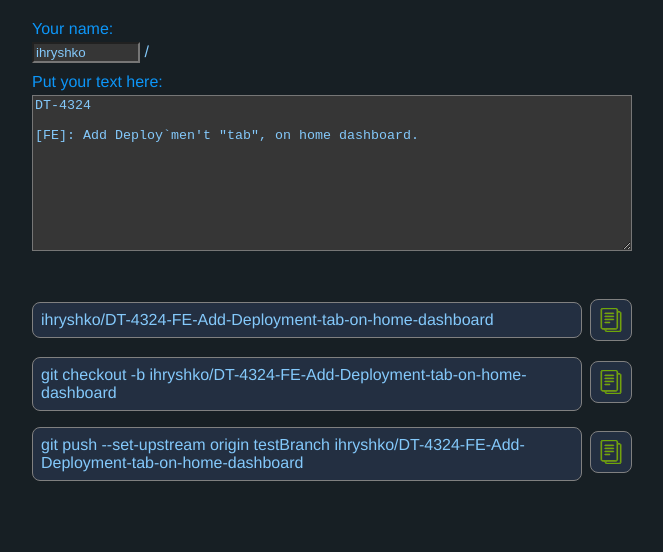
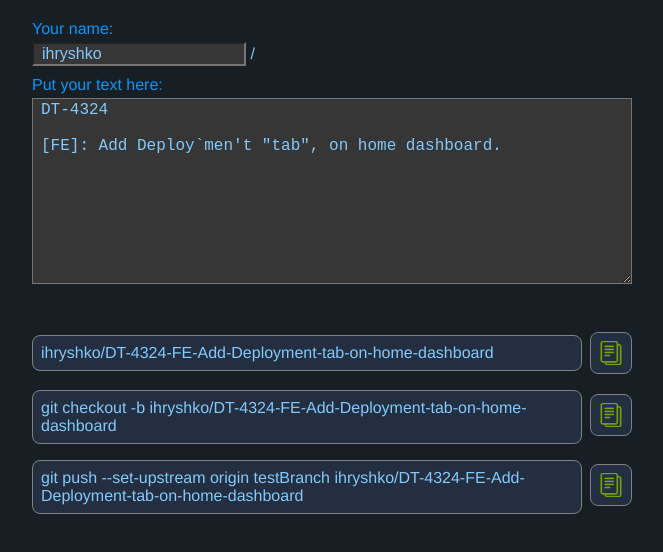
Before and after one commit to ivan-hryshko/branch-name-generator, a Vue app: page / in a window 1280 px wide. Shown: the top 552 px of the page, without its empty margins (308-971 px from the left). Built offline with nearby package versions, Linux system fonts and the light colour scheme.

Commit message:
added copy to result_value

```diff
--- a/src/App.scss
+++ b/src/App.scss
@@ -12,7 +12,6 @@ html {
 
 body {
   color: #84C9FB
-
 }
 
 .container {
@@ -38,16 +37,20 @@ body {
 }
 
 .input__name {
-  width: 100px;
+  width: 200px;
   margin-bottom: 10px;
   background-color: #363636;
-  color: #84C9FB
+  color: #84C9FB;
+  font-size: 1rem;
+  padding-left: 0.5rem;
 }
 
 .input__text {
   margin-bottom: 40px;
   background-color: #363636;
-  color: #84C9FB
+  color: #84C9FB;
+  font-size: 1rem;
+  padding-left: 0.5rem;
 }
 
 textarea{
@@ -87,6 +90,12 @@ textarea{
   text-align: start;
   height: 100%;
   padding: 8px;
+  cursor: pointer;
+}
+
+.result__value:hover {
+  background-color: rgb(32, 76, 142);
+  color: white;
 }
 
 .result__div-copy{
--- a/src/App.vue
+++ b/src/App.vue
@@ -24,7 +24,10 @@
       </div>
       <div class="result">
         <div class="result__block">
-          <div class="result__value">
+          <div
+            class="result__value"
+            @click="copyURL(result)"
+          >
             {{ result }}
           </div>
           <div class="result__div-copy">
@@ -96,7 +99,10 @@
           </div>
         </div>
         <div class="result__block">
-          <div class="result__value">
+          <div
+            class="result__value"
+            @click="copyURL(createNewBranch)"
+          >
             {{ createNewBranch }}
           </div>
           <div>
@@ -168,7 +174,10 @@
           </div>
         </div>
         <div class="result__block">
-          <div class="result__value">
+          <div
+            class="result__value"
+            @click="copyURL(gitPush)"
+          >
             {{ gitPush }}
           </div>
           <div>
```
